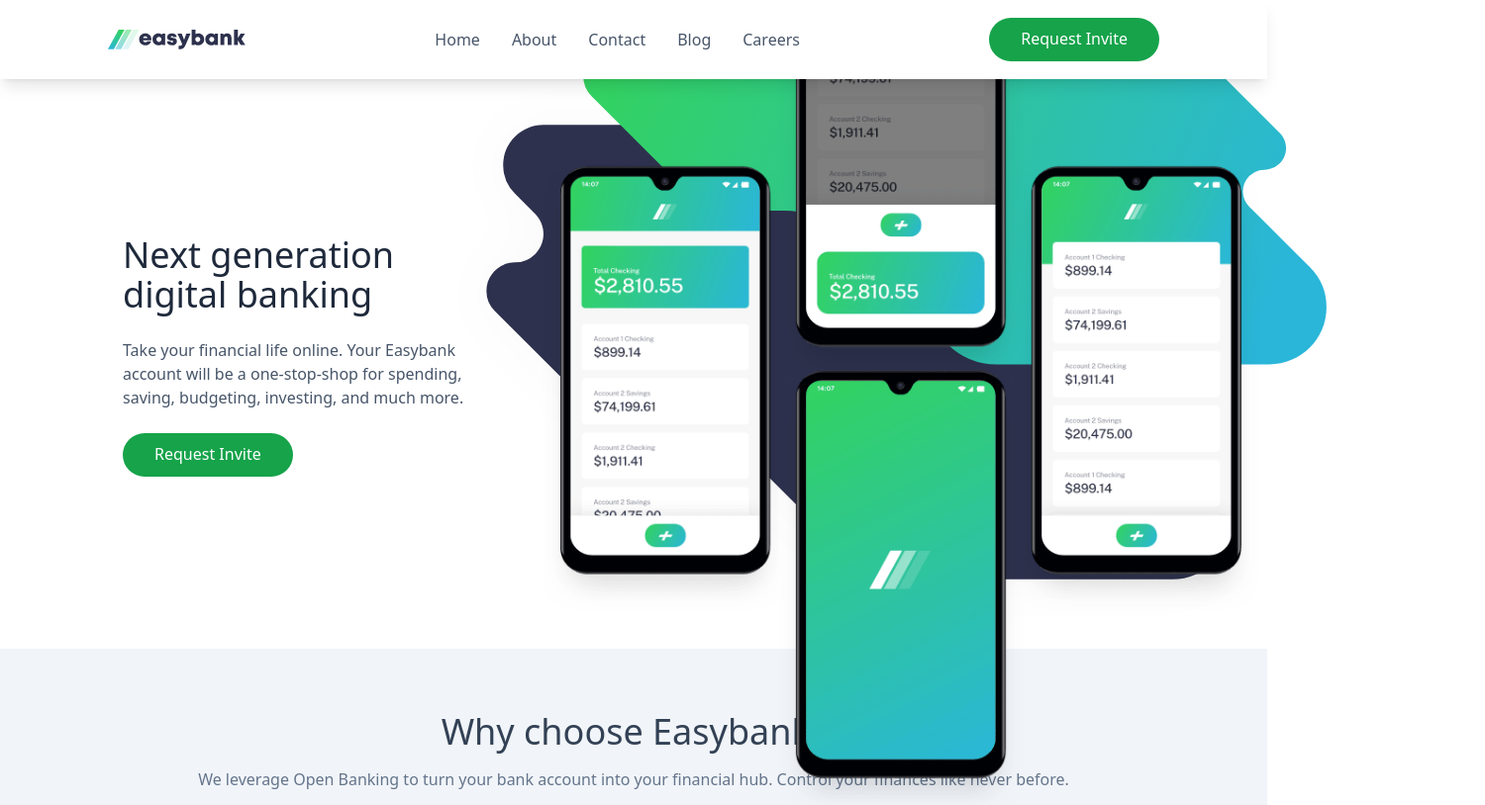
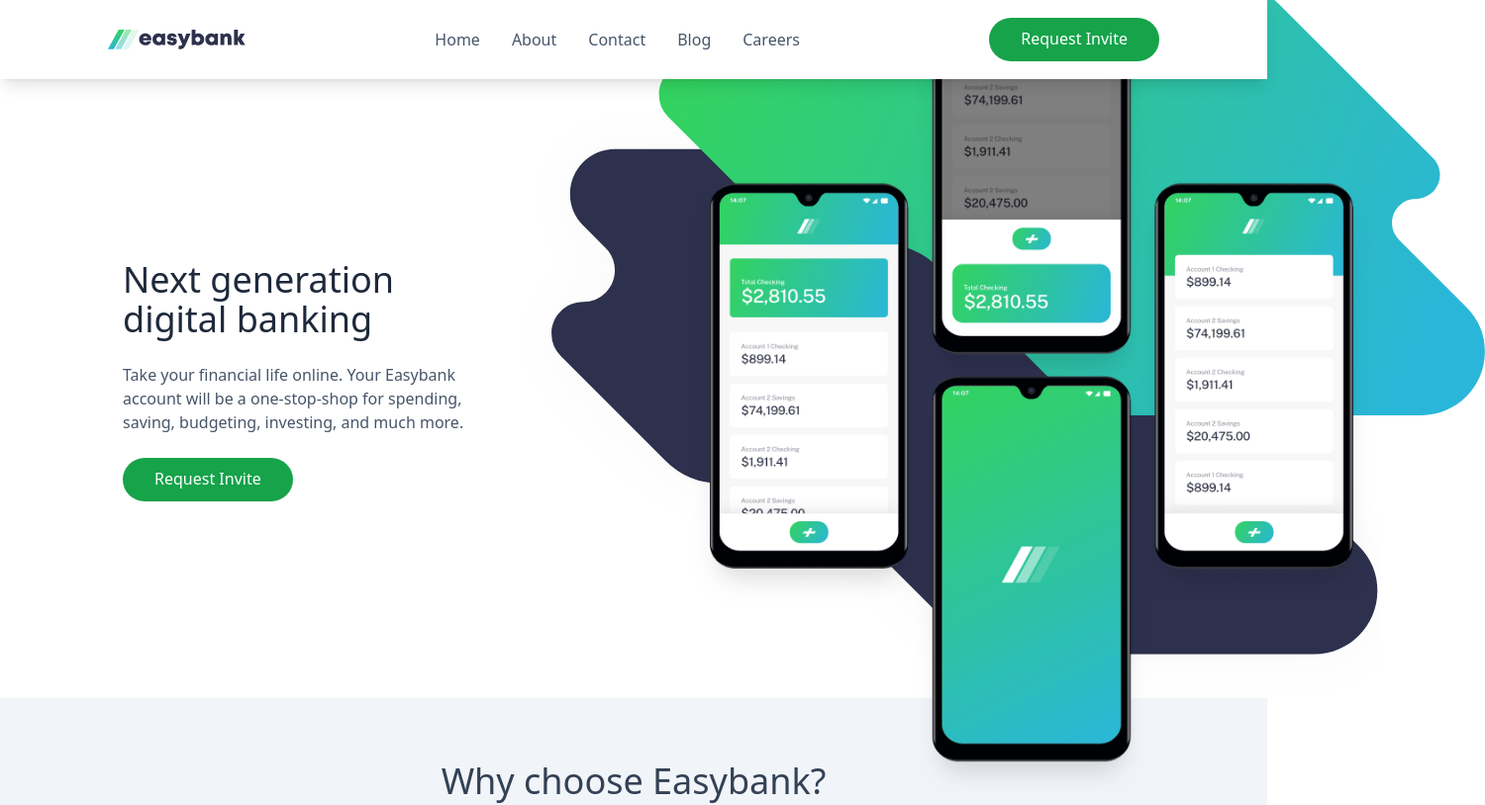
Before and after one commit to fayax555/easybank-landing-page, a website built with Vite: page index.html in a window 1280 px wide. Shown: the top 814 px of the page at 99% size, 1500 px wide, since content can reach past the window. Built offline with nearby package versions, Linux system fonts and the light colour scheme.

```diff
--- a/index.html
+++ b/index.html
@@ -27,7 +27,7 @@
     </style>
   </head>
 
-  <body class="overflow-x-hidden ">
+  <body class="overflow-x-hidden">
     <header>
       <nav
         class="fixed inset-0 bottom-auto z-50 flex h-16 items-center justify-between bg-white px-5 sm:hidden"
@@ -80,7 +80,7 @@
       </nav>
 
       <div
-        class="mx-auto grid max-w-[1096px] justify-center gap-6 pb-4 text-center sm:-mb-52 sm:h-[800px] sm:grid-cols-[380px,1fr] sm:items-center sm:px-4"
+        class="mx-auto grid max-w-[1096px] justify-center gap-6 pb-4 text-center sm:-mb-52 sm:h-[850px] sm:grid-cols-[380px,1fr] sm:items-center sm:px-4"
       >
         <div class="grid grid-cols-1 overflow-y-hidden sm:order-1">
           <img
@@ -89,12 +89,12 @@
             alt=""
           />
           <img
-            class="w-[900px] absolute top-[-55px] right-[-60px] -z-10 -mt-[2.25rem] hidden sm:block"
+            class="absolute lg:right-[-220px] -z-10 hidden top-[-20px] sm:block w-[800px] lg:top-[-55px] lg:-mt-[2.25rem] lg:w-[1000px]"
             src="images/bg-intro-desktop.svg"
             alt=""
           />
           <img
-            class="z-10 col-start-1 row-start-1 top-0 right-[0rem] -mt-[3.9rem] px-2 sm:absolute sm:w-[740px]"
+            class="top-0 right-[-7rem] z-10 col-start-1 row-start-1 px-2 sm:absolute sm:max-w-[450px] -mt-[3.9rem] lg:mt-[-2rem] lg:w-[700px] lg:max-w-max"
             src="images/image-mockups.png"
             alt=""
           />
```
